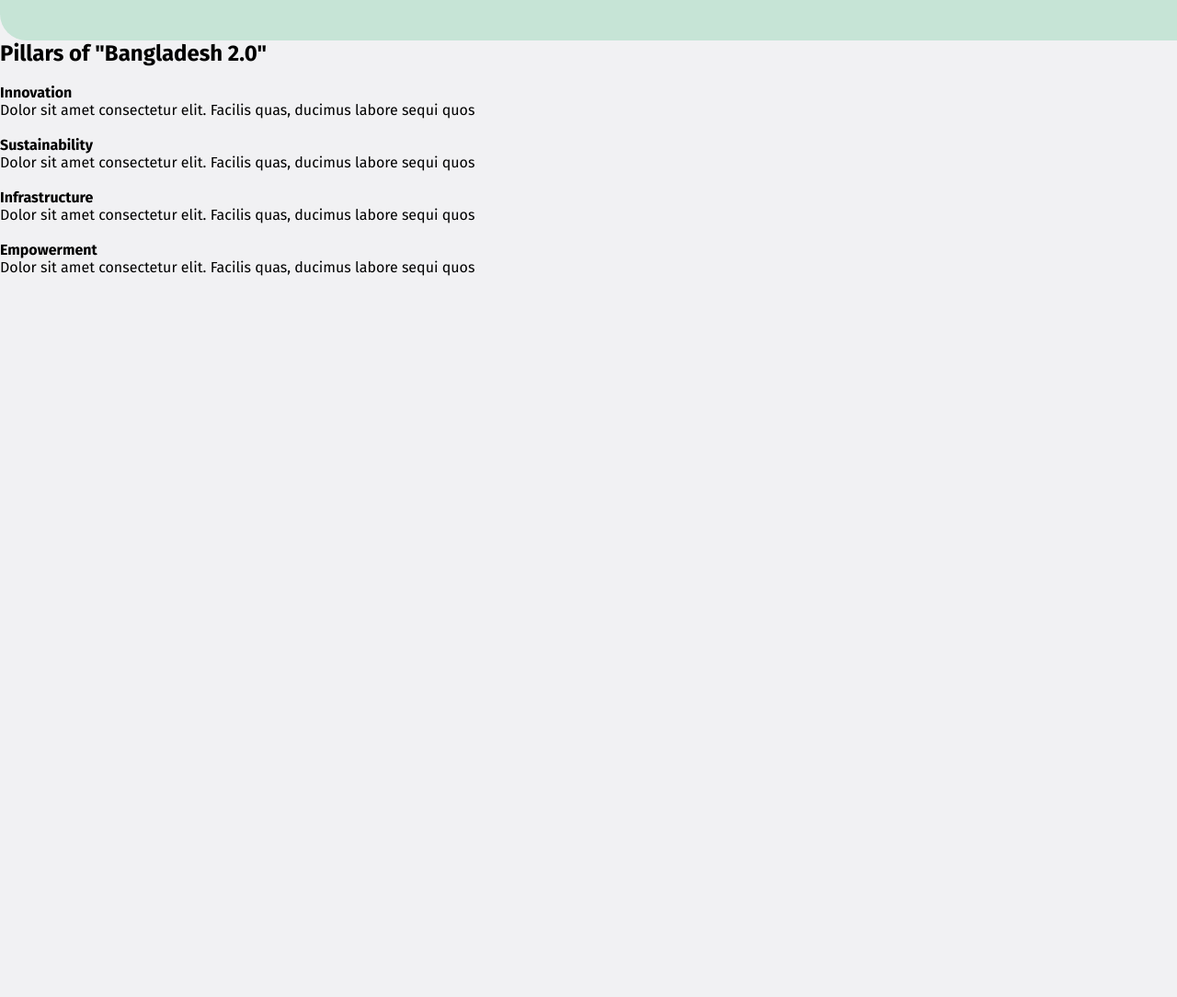
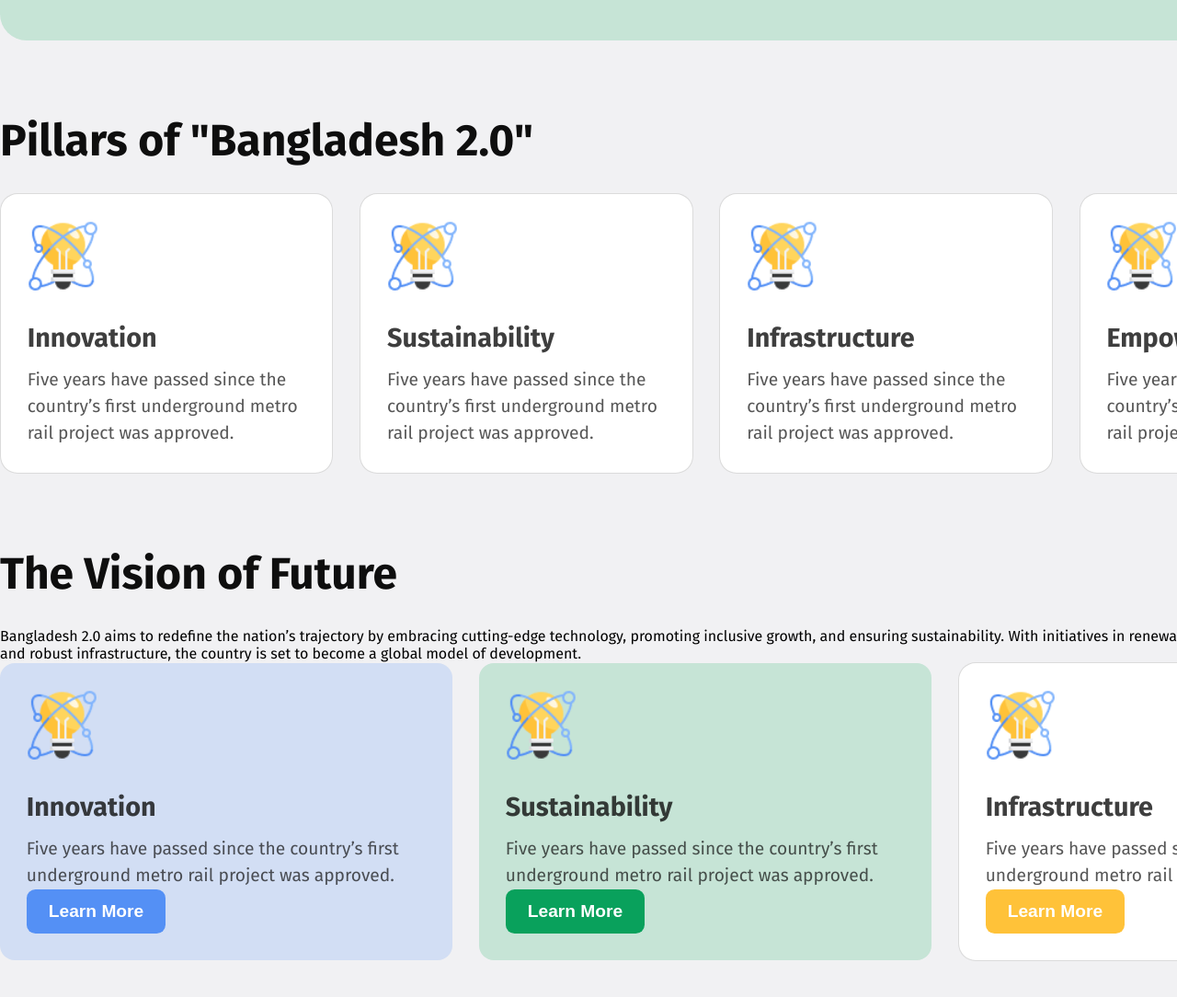
Before and after one commit to redoy49/new-bangladesh, a plain HTML site: page index.html in a window 1280 px wide. Shown: the part 674-1758 px from the top of the page at 92% size. Before the commit the page ends 974 px from the top, so only its background shows below. Drawn offline with Linux system fonts and the light colour scheme.

Commit message:
Completed card section

```diff
--- a/index.html
+++ b/index.html
@@ -33,39 +33,80 @@
     </header>
 
     <main>
-      <div class="pillar-section">
-        <h2 class="pillar-title">Pillars of "Bangladesh 2.0"</h2>
+      <section class="pillar-section">
+        <h2 class="pillar-title section-title">Pillars of "Bangladesh 2.0"</h2>
         <div class="pillar-card-container">
           <div class="pillar-card">
-            <img src="assets/" alt="">
+            <img class="pillar-card-img" src="assets/card-icon.png" alt="">
             <h4 class="pillar-card-title">Innovation</h4>
             <p class="pillar-card-description">
-              Dolor sit amet consectetur elit. Facilis quas, ducimus labore sequi quos
+              Five years have passed since the country’s first underground metro rail project was approved.
             </p>
           </div>
           <div class="pillar-card">
-            <img src="" alt="">
+            <img class="pillar-card-img" src="assets/card-icon.png" alt="">
             <h4 class="pillar-card-title">Sustainability</h4>
             <p class="pillar-card-description">
-              Dolor sit amet consectetur elit. Facilis quas, ducimus labore sequi quos
+              Five years have passed since the country’s first underground metro rail project was approved.
             </p>
           </div>
           <div class="pillar-card">
-            <img src="" alt="">
+            <img class="pillar-card-img" src="assets/card-icon.png" alt="">
             <h4 class="pillar-card-title">Infrastructure</h4>
             <p class="pillar-card-description">
-              Dolor sit amet consectetur elit. Facilis quas, ducimus labore sequi quos
+              Five years have passed since the country’s first underground metro rail project was approved.
             </p>
           </div>
           <div class="pillar-card">
-            <img src="" alt="">
+            <img class="pillar-card-img" src="assets/card-icon.png" alt="">
             <h4 class="pillar-card-title">Empowerment</h4>
             <p class="pillar-card-description">
-              Dolor sit amet consectetur elit. Facilis quas, ducimus labore sequi quos
+              Five years have passed since the country’s first underground metro rail project was approved.
             </p>
           </div>
         </div>
-      </div>
+      </section>
+
+      <!-- The Vision of Future Section Start -->
+
+      <section class="pillar-section">
+        <h2 class="pillar-title section-title">The Vision of Future</h2>
+        <p>
+          Bangladesh 2.0 aims to redefine the nation’s trajectory by embracing cutting-edge technology, promoting inclusive growth, and ensuring sustainability. With initiatives in renewable energy, digital transformation, and robust infrastructure, the country is set to become a global model of development.
+        </p>
+        <div class="pillar-card-container">
+          <div class="pillar-card vision-card-blue">
+            <img class="pillar-card-img" src="assets/card-icon.png" alt="">
+            <h4 class="pillar-card-title">Innovation</h4>
+            <p class="pillar-card-description">
+              Five years have passed since the country’s first underground metro rail project was approved.
+            </p>
+            <a href="">
+              <button class="primary-btn learn-more-btn btn-color-blue">Learn More</button>
+            </a>
+          </div>
+          <div class="pillar-card vision-card-green">
+            <img class="pillar-card-img" src="assets/card-icon.png" alt="">
+            <h4 class="pillar-card-title">Sustainability</h4>
+            <p class="pillar-card-description">
+              Five years have passed since the country’s first underground metro rail project was approved.
+            </p>
+            <a href="">
+              <button class="primary-btn learn-more-btn btn-color-green">Learn More</button>
+            </a>
+          </div>
+          <div class="pillar-card vision-card-yellow">
+            <img class="pillar-card-img" src="assets/card-icon.png" alt="">
+            <h4 class="pillar-card-title">Infrastructure</h4>
+            <p class="pillar-card-description">
+              Five years have passed since the country’s first underground metro rail project was approved.
+            </p>
+            <a href="">
+              <button class="primary-btn learn-more-btn btn-color-yellow">Learn More</button>
+            </a>
+          </div>
+        </div>
+      </section>
     </main>
 
     <footer></footer>
--- a/styles/style.css
+++ b/styles/style.css
@@ -37,7 +37,7 @@
   font-weight: 700;
 }
 
-section-description {
+.section-description {
   color: #057005;
   line-height: 28.8px;
 }
@@ -48,7 +48,8 @@ body {
   background-color: #f1f1f3;
 }
 
-header {
+header,
+main {
   width: 1536px;
   margin: 0 auto;
 }
@@ -76,6 +77,7 @@ header {
   background: #c6e4d6;
   border-radius: 28.8px;
   margin: 0 auto;
+  margin-bottom: 80px;
 }
 
 .hero-subtitle {
@@ -99,3 +101,80 @@ header {
 .hero-img {
   width: 568.84px;
 }
+
+.pillar-title {
+  color: #0e0e0e;
+  margin-bottom: 28.8px;
+}
+
+.pillar-card-container {
+  display: flex;
+  align-items: center;
+  justify-content: space-between;
+  gap: 28.8px;
+}
+
+.pillar-card {
+  padding: 28.8px;
+  border-radius: 19.2px;
+  border: 1px solid rgba(14, 14, 14, 0.15);
+  background: #fff;
+}
+
+.pillar-card-title {
+  margin-top: 28.8px;
+  margin-bottom: 14.4px;
+  color: rgba(14, 14, 14, 0.8);
+  font-size: 28.8px;
+  font-weight: 700;
+}
+
+.pillar-card-img {
+  width: 76.8px;
+}
+
+.pillar-card-description {
+  color: rgba(14, 14, 14, 0.7);
+  font-size: 19.2px;
+  line-height: 28.8px; /* 150% */
+}
+
+.pillar-section {
+  margin-bottom: 80px;
+}
+
+.learn-more-btn {
+  font-size: 19.2px;
+  padding: 13.2px 24px;
+  border: none;
+}
+
+.btn-color-blue {
+  background: #5490f5;
+}
+
+.btn-color-green {
+  background: #09a15c;
+}
+
+.btn-color-yellow {
+  background: #ffc239;
+}
+
+.vision-card-blue {
+  border-radius: 16px;
+  border: 0px solid #5490f5;
+  background: rgba(84, 144, 245, 0.2);
+}
+
+.vision-card-green {
+  border-radius: 16px;
+  border: 0px solid #09a15c;
+  background: #c6e4d6;
+}
+
+.vision-card-blue {
+  border-radius: 16px;
+  border: 0px solid #5490f5;
+  background: rgba(84, 144, 245, 0.2);
+}
```
